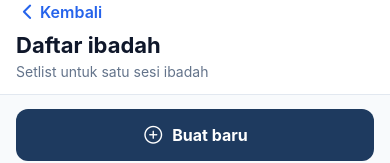
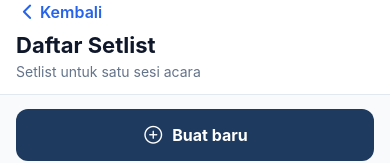
Before and after one commit to antonmartinus72/puji-pujian-rohani-mobile, a React Native app: screen /Setlists in a window 390 px wide. Shown: the top 163 px of the page. Built offline with nearby package versions, Linux system fonts and the light colour scheme; no server answers; what react-native-worklets would draw is missing.

Commit message:
minor renaming

```diff
--- a/src/components/LyricBlock.tsx
+++ b/src/components/LyricBlock.tsx
@@ -94,7 +94,7 @@ export default function LyricBlock({
               paddingTop,
               paddingBottom,
               paddingHorizontal: 6,
-              borderRadius: 8,
+              borderRadius: 0,
               overflow: 'hidden',
             },
             selected
--- a/src/components/Sidebar.tsx
+++ b/src/components/Sidebar.tsx
@@ -155,8 +155,8 @@ export default function Sidebar({
           />
           <MenuRow
             icon="albums-outline"
-            label="Daftar ibadah"
-            subtitle="Setlist worship leader"
+            label="Daftar Setlist"
+            subtitle="Setlist untuk satu sesi acara"
             onPress={() => {
               onClose();
               onOpenSetlists?.();
--- a/src/screens/SetlistScreen.tsx
+++ b/src/screens/SetlistScreen.tsx
@@ -31,9 +31,9 @@ export default function SetlistScreen({
           <Ionicons name="chevron-back" size={22} color="#2563eb" />
           <Text className="text-base font-semibold text-blue-600">Kembali</Text>
         </Pressable>
-        <Text className="text-[22px] font-bold text-slate-900">Daftar ibadah</Text>
+        <Text className="text-[22px] font-bold text-slate-900">Daftar Setlist</Text>
         <Text className="mt-1 text-sm text-slate-500">
-          Setlist untuk satu sesi ibadah
+          Setlist untuk satu sesi acara
         </Text>
       </View>
 
--- a/src/screens/SongListScreen.tsx
+++ b/src/screens/SongListScreen.tsx
@@ -120,7 +120,7 @@ export default function SongListScreen({
         onChangeText={(t) => setNumQ(t.replace(/[^0-9]/g, ''))}
         placeholder="Nomor lagu…"
         placeholderTextColor="#94a3b8"
-        className="mx-4 mb-3 mt-2 rounded-xl border border-slate-200 bg-white px-3.5 py-3 text-xl text-slate-900"
+        className="mx-4 mb-3 mt-2 rounded-xl border border-slate-200 bg-white px-3.5 py-3 text-base text-slate-900"
         keyboardType="number-pad"
         returnKeyType="search"
         maxLength={8}
--- a/src/screens/SongReaderScreen.tsx
+++ b/src/screens/SongReaderScreen.tsx
@@ -328,15 +328,15 @@ export default function SongReaderScreen({
           >
             <GestureDetector gesture={pinchZoomLyrics}>
               <View collapsable={false} className="pb-2">
+                <Text className="mb-4 text-xs leading-[17px] text-slate-500">
+                  Ketuk beberapa bagian (verse, chorus, …) untuk memilih. Cubit dua
+                  jari untuk zoom teks lirik. Geser kiri/kanan untuk lagu
+                  berikutnya/sebelumnya.
+                </Text>
                 <Text className="mb-2 text-[22px] font-bold text-slate-900">
                   {currentSong.id}. {currentSong.title}
                 </Text>
                 <View className="mb-3 h-px max-w-[200px] bg-slate-300" />
-                <Text className="mb-4 text-xs leading-[17px] text-slate-500">
-                  Ketuk beberapa bagian (verse, chorus, …) untuk memilih · cubit dua
-                  jari untuk zoom teks lirik · geser kiri/kanan untuk lagu
-                  berikutnya/sebelumnya
-                </Text>
                 {(currentSong.lyrics || []).map((block, idx) => {
                   const sel = selectedSet.has(idx);
                   return (
```
